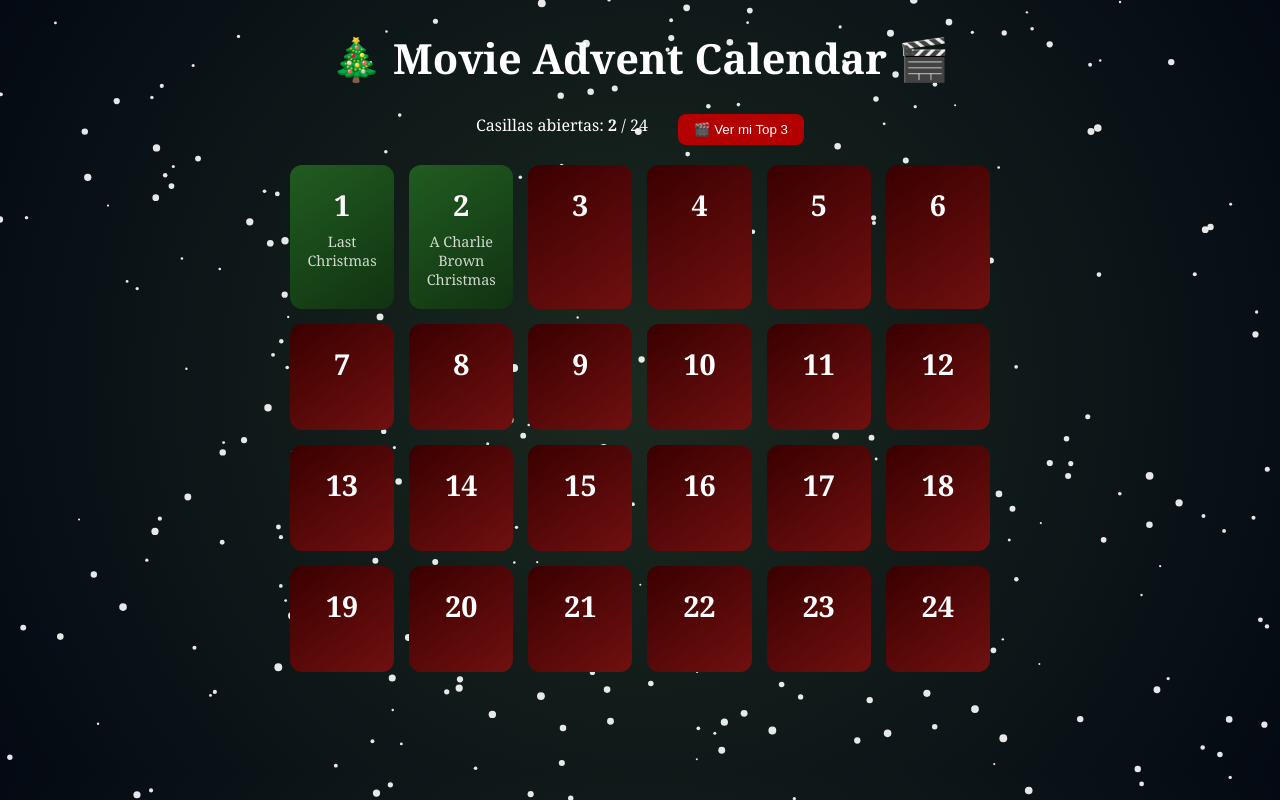
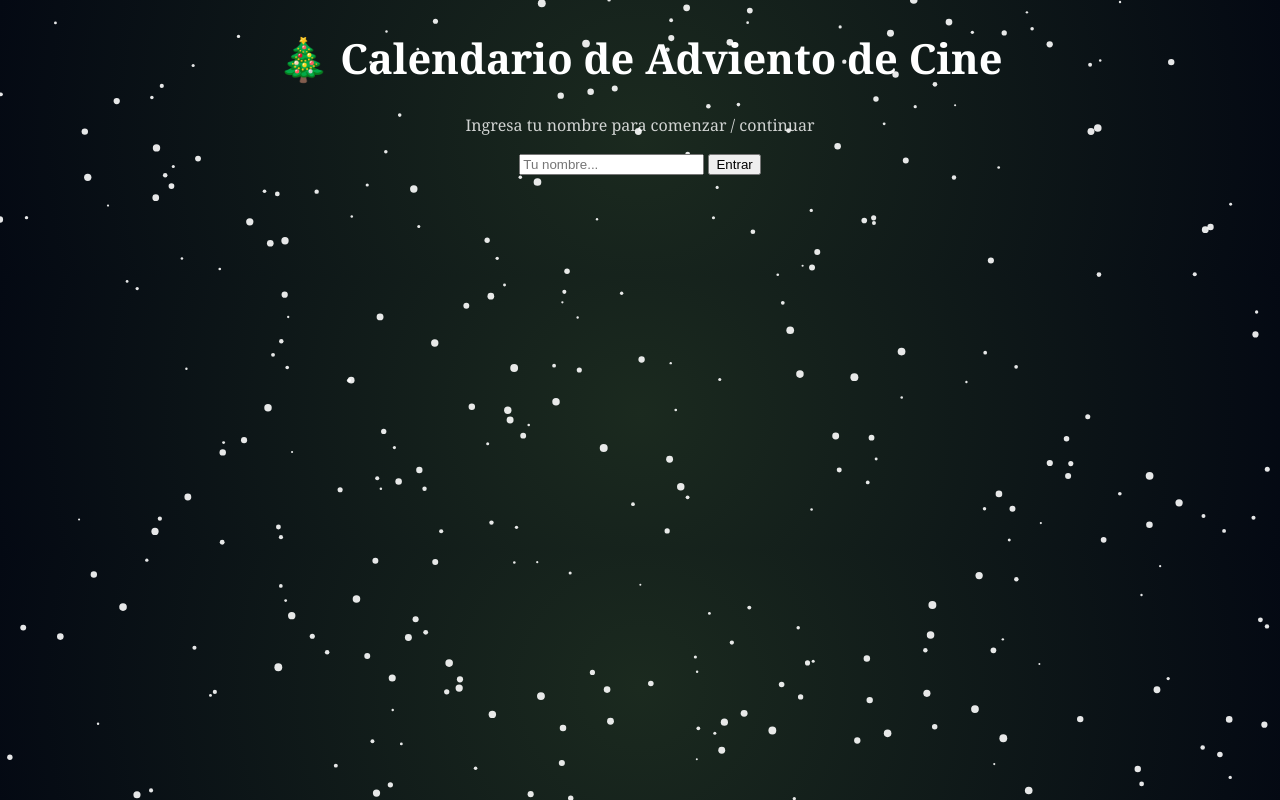
Before and after one commit to J1D6/MovieACalendar, a plain HTML site: page index.html in a window 1280 px wide. Drawn offline with Linux system fonts and the light colour scheme.

Commit message:
Update index.html

```diff
--- a/index.html
+++ b/index.html
@@ -2,55 +2,40 @@
 <html lang="es">
 <head>
   <meta charset="UTF-8">
-  <title>Calendario de Adviento de Cine</title>
+  <title>Calendario de Adviento de Cine 🎬🎄</title>
   <link rel="stylesheet" href="style.css">
 </head>
 <body>
 
-  <!-- Nieve -->
   <canvas id="snow"></canvas>
 
-  <!-- CONTENIDO -->
   <div class="overlay">
 
-    <h1>🎄 Movie Advent Calendar 🎬</h1>
+    <h1>🎄 Calendario de Adviento de Cine</h1>
+    <p class="subtitle">Ingresa tu nombre para comenzar / continuar</p>
+    <div class="user-login">
+      <input type="text" id="usernameInput" placeholder="Tu nombre...">
+      <button id="btnLogin">Entrar</button>
+    </div>
 
+    <div id="mainContent" style="display:none;">
 
       <div class="top-bar">
-      <span>Casillas abiertas: <b id="counter">2</b> / 24</span>
+        <span>Casillas abiertas: <b id="counter">0</b> / 24</span>
         <button onclick="showTop3()">🎬 Ver mi Top 3</button>
       </div>
 
-    <div class="calendar">
+      <audio id="bgAudio" src="audio.mp3" preload="auto"></audio>
 
-      <!-- DÍA 1 -->
-      <div class="day opened" onclick="openDay(1)">
-        <span class="number">1</span>
-        <span class="movie">Last Christmas</span>
+      <div class="calendar" id="calendar">
+        <!-- Casillas se generan con JS -->
       </div>
 
-      <!-- DÍA 2 -->
-      <div class="day opened" onclick="openDay(2)">
-        <span class="number">2</span>
-        <span class="movie">A Charlie Brown Christmas</span>
+
     </div>
 
-      <!-- DÍAS 3-24 -->
-      <script>
-        for(let i=3; i<=24; i++){
-          document.write(`
-            <div class="day" onclick="openDay(${i})">
-              <span class="number">${i}</span>
-              <span class="movie hidden">🎁 Sorpresa</span>
-            </div>
-          `)
-        }
-      </script>
-
-    </div>
   </div>
 
-  <!-- MODAL -->
   <div id="modal" class="modal">
     <div class="modal-content">
       <h2 id="modal-title"></h2>
```
Lines whose indentation alone changed are shown as unchanged.
